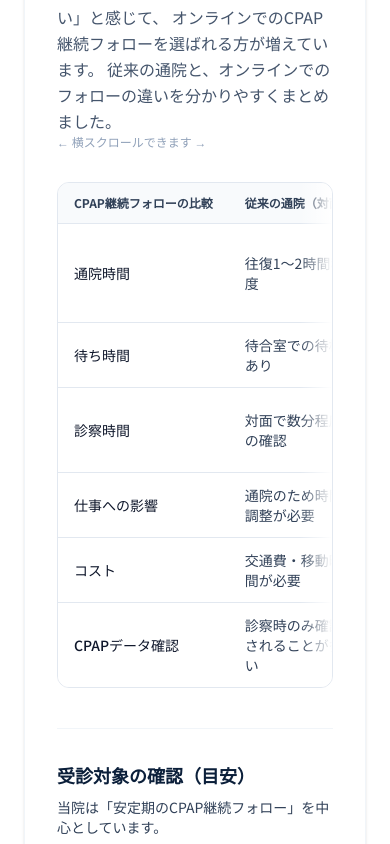
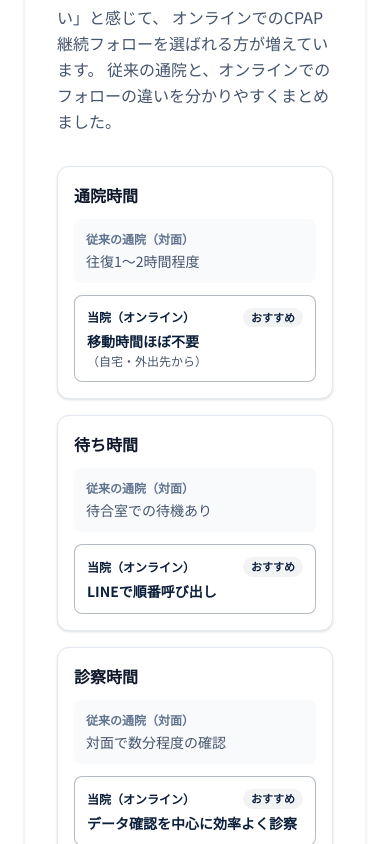
Before and after one commit to mandahan2002/sas-clinic-site, a Next.js app: page / in a window 390 px wide. Shown: the part 3360-4204 px from the top of the page. Built offline with nearby package versions, Linux system fonts and the light colour scheme.

Commit message:
# Update transfer steps section id to transfer-process

```diff
--- a/app/page.tsx
+++ b/app/page.tsx
@@ -240,7 +240,7 @@ export default function Home() {
 
               {/* Internal Links (SEO & Navigation) */}
               <div className="mt-4 hidden md:flex gap-4 text-xs font-medium text-slate-500 underline underline-offset-4">
-                 <a href="#transfer-flow" className="hover:text-slate-800">転院の方はこちら</a>
+                 <a href="#transfer-steps" className="hover:text-slate-800">転院の方はこちら</a>
                  <a href="#faq" className="hover:text-slate-800">よくある質問</a>
               </div>
 
@@ -492,10 +492,70 @@ export default function Home() {
             </p>
 
             {/* 比較表 (New) */}
-            <p className="mb-2 text-xs text-slate-400 md:hidden">
-              ← 横スクロールできます →
-            </p>
-            <div className="mt-8 relative overflow-hidden rounded-xl border border-slate-200 overflow-x-auto">
+
+            {/* Mobile Cards (md:hidden) */}
+            <div className="mt-8 space-y-4 md:hidden">
+              {[
+                {
+                  title: "通院時間",
+                  traditional: "往復1〜2時間程度",
+                  online: "移動時間ほぼ不要",
+                  onlineSub: "（自宅・外出先から）"
+                },
+                {
+                  title: "待ち時間",
+                  traditional: "待合室での待機あり",
+                  online: "LINEで順番呼び出し"
+                },
+                {
+                  title: "診察時間",
+                  traditional: "対面で数分程度の確認",
+                  online: "データ確認を中心に効率よく診察"
+                },
+                {
+                  title: "仕事への影響",
+                  traditional: "通院のため時間調整が必要",
+                  online: "夜間・土曜など柔軟に受診可能"
+                },
+                {
+                  title: "コスト",
+                  traditional: "交通費・移動時間が必要",
+                  online: "移動にかかる費用なし"
+                },
+                {
+                  title: "CPAPデータ確認",
+                  traditional: "診察時のみ確認されることが多い",
+                  online: "毎月データを確認し、変化があればご連絡"
+                }
+              ].map((item, i) => (
+                <div key={i} className="rounded-xl border border-slate-200 bg-white p-4 shadow-sm">
+                  <h3 className="font-bold text-slate-900 mb-3">{item.title}</h3>
+                  <div className="space-y-3">
+                    {/* Traditional */}
+                    <div className="rounded-lg bg-slate-50 p-3 text-sm text-slate-600">
+                      <div className="text-xs font-semibold text-slate-500 mb-1">従来の通院（対面）</div>
+                      <div>{item.traditional}</div>
+                    </div>
+                    {/* Online */}
+                    <div className="rounded-lg bg-white border border-[#0B1F3A]/30 p-3 text-sm relative">
+                      <div className="flex items-center justify-between mb-1">
+                        <div className="text-xs font-semibold text-[#0B1F3A]">当院（オンライン）</div>
+                        <span className="inline-flex rounded-full bg-[#0B1F3A]/5 text-[#0B1F3A] text-[11px] font-semibold px-2 py-0.5">
+                          おすすめ
+                        </span>
+                      </div>
+                      <div className="font-bold text-[#0B1F3A]">
+                        {item.online}
+                        {item.onlineSub && <span className="block text-xs font-normal text-slate-600 mt-0.5">{item.onlineSub}</span>}
+                      </div>
+                    </div>
+                  </div>
+                </div>
+              ))}
+            </div>
+
+            {/* Desktop Table (hidden md:block) */}
+            <div className="mt-8 hidden md:block relative overflow-hidden rounded-xl border border-slate-200 overflow-x-auto">
               <table className="min-w-full text-sm text-left text-slate-700">
                 <thead className="bg-slate-50 text-xs text-slate-700 font-semibold border-b border-slate-200">
                   <tr>
@@ -540,7 +600,6 @@ export default function Home() {
                   </tr>
                 </tbody>
               </table>
-              <div className="pointer-events-none absolute right-0 top-0 h-full w-8 bg-gradient-to-l from-white to-transparent md:hidden" />
             </div>
 
             {/* Eligibility Check (Integrated here) */}
@@ -576,8 +635,8 @@ export default function Home() {
           <div className="mt-8 grid gap-6 md:grid-cols-3">
             <div className="rounded-2xl border border-slate-100 bg-white p-6 shadow-sm">
               <div className="flex items-center gap-3 mb-4">
-                <div className="bg-blue-50 p-2 rounded-lg text-[#0B1F3A]">
-                  <svg xmlns="http://www.w3.org/2000/svg" fill="none" viewBox="0 0 24 24" strokeWidth={1.5} stroke="currentColor" className="w-6 h-6">
+                <div className="bg-blue-50 p-2.5 rounded-full text-[#0B1F3A]">
+                  <svg xmlns="http://www.w3.org/2000/svg" fill="none" viewBox="0 0 24 24" strokeWidth={1.5} stroke="currentColor" className="w-5 h-5">
                     <path strokeLinecap="round" strokeLinejoin="round" d="M19.5 14.25v-2.625a3.375 3.375 0 00-3.375-3.375h-1.5A1.125 1.125 0 0113.5 7.125v-1.5a3.375 3.375 0 00-3.375-3.375H8.25m2.25 0H5.625c-.621 0-1.125.504-1.125 1.125v17.25c0 .621.504 1.125 1.125 1.125h12.75c.621 0 1.125-.504 1.125-1.125V11.25a9 9 0 00-9-9z" />
                   </svg>
                 </div>
@@ -591,8 +650,8 @@ export default function Home() {
 
             <div className="rounded-2xl border border-slate-100 bg-white p-6 shadow-sm">
               <div className="flex items-center gap-3 mb-4">
-                <div className="bg-blue-50 p-2 rounded-lg text-[#0B1F3A]">
-                  <svg xmlns="http://www.w3.org/2000/svg" fill="none" viewBox="0 0 24 24" strokeWidth={1.5} stroke="currentColor" className="w-6 h-6">
+                <div className="bg-blue-50 p-2.5 rounded-full text-[#0B1F3A]">
+                  <svg xmlns="http://www.w3.org/2000/svg" fill="none" viewBox="0 0 24 24" strokeWidth={1.5} stroke="currentColor" className="w-5 h-5">
                     <path strokeLinecap="round" strokeLinejoin="round" d="M6.75 3v2.25M17.25 3v2.25M3 18.75V7.5a2.25 2.25 0 012.25-2.25h13.5A2.25 2.25 0 0121 7.5v11.25m-18 0h18M5.25 12h13.5h-13.5zm1.5 8.625a1.125 1.125 0 100-2.25 1.125 1.125 0 000 2.25z" />
                   </svg>
                 </div>
@@ -606,8 +665,8 @@ export default function Home() {
 
             <div className="rounded-2xl border border-slate-100 bg-white p-6 shadow-sm">
               <div className="flex items-center gap-3 mb-4">
-                <div className="bg-blue-50 p-2 rounded-lg text-[#0B1F3A]">
-                  <svg xmlns="http://www.w3.org/2000/svg" fill="none" viewBox="0 0 24 24" strokeWidth={1.5} stroke="currentColor" className="w-6 h-6">
+                <div className="bg-blue-50 p-2.5 rounded-full text-[#0B1F3A]">
+                  <svg xmlns="http://www.w3.org/2000/svg" fill="none" viewBox="0 0 24 24" strokeWidth={1.5} stroke="currentColor" className="w-5 h-5">
                     <path strokeLinecap="round" strokeLinejoin="round" d="M12 9v3.75m-9.303 3.376c-.866 1.5.217 3.374 1.948 3.374h14.71c1.73 0 2.813-1.874 1.948-3.374L13.949 3.378c-.866-1.5-3.032-1.5-3.898 0L2.697 16.126zM12 15.75h.007v.008H12v-.008z" />
                   </svg>
                 </div>
@@ -617,6 +676,26 @@ export default function Home() {
                 オンライン診療の限界を理解し、無理な継続は行いません。
                 症状が不安定な場合や詳細な検査が必要な場合は、速やかに適切な対面医療機関をご案内します。
               </p>
+            </div>
+          </div>
+
+          <div className="mt-8 rounded-2xl border border-slate-100 bg-[#F8FAFC] p-6">
+            <div className="flex items-start gap-4">
+              <div className="bg-blue-50 p-2.5 rounded-full text-[#0B1F3A] shrink-0">
+                <svg xmlns="http://www.w3.org/2000/svg" fill="none" viewBox="0 0 24 24" strokeWidth={1.5} stroke="currentColor" className="w-5 h-5">
+                  <path strokeLinecap="round" strokeLinejoin="round" d="M9 12.75L11.25 15 15 9.75M21 12a9 9 0 11-18 0 9 9 0 0118 0z" />
+                </svg>
+              </div>
+              <div>
+                <span className="inline-flex items-center rounded-full bg-[#0B1F3A]/5 text-[#0B1F3A] text-xs font-semibold px-3 py-1 mb-2">
+                  医療法・オンライン診療指針に配慮
+                </span>
+                <p className="text-sm leading-relaxed text-slate-600">
+                  オンライン診療は、厚生労働省の指針に基づき運用しています。<br className="hidden md:inline" />
+                  医療広告ガイドラインおよび関連法令を遵守し、<br className="hidden md:inline" />
+                  安全性と透明性を重視した診療体制を整えています。
+                </p>
+              </div>
             </div>
           </div>
         </div>
@@ -687,7 +766,7 @@ export default function Home() {
         </div>
       </section>
 
-      <section id="transfer-flow" className="border-t border-slate-100 bg-[#F4F7FA] scroll-mt-24">
+      <section id="transfer-steps" className="border-t border-slate-100 bg-[#F4F7FA] scroll-mt-24">
         <div className="mx-auto max-w-5xl px-6 py-14">
           <h2 className="text-2xl font-bold text-[#0B1F3A]">CPAPの転院をご検討の方へ</h2>
           <p className="mt-4 text-sm leading-relaxed text-slate-700 md:text-base">
@@ -825,8 +904,8 @@ export default function Home() {
 
             {/* STEP 1 */}
             <div className="relative bg-white rounded-2xl border border-slate-100 p-6 shadow-sm flex flex-col items-center text-center h-full">
-              <div className="w-12 h-12 rounded-full bg-[#0B1F3A]/5 flex items-center justify-center mb-4 text-[#0B1F3A] mx-auto">
-                <svg xmlns="http://www.w3.org/2000/svg" fill="none" viewBox="0 0 24 24" strokeWidth={1.5} stroke="currentColor" className="w-6 h-6">
+              <div className="bg-blue-50 p-2.5 rounded-full text-[#0B1F3A] mx-auto mb-4 w-fit">
+                <svg xmlns="http://www.w3.org/2000/svg" fill="none" viewBox="0 0 24 24" strokeWidth={1.5} stroke="currentColor" className="w-5 h-5">
                   <path strokeLinecap="round" strokeLinejoin="round" d="M6.75 3v2.25M17.25 3v2.25M3 18.75V7.5a2.25 2.25 0 012.25-2.25h13.5A2.25 2.25 0 0121 7.5v11.25m-18 0h18M5.25 12h13.5h-13.5zm1.5 8.625a1.125 1.125 0 100-2.25 1.125 1.125 0 000 2.25z" />
                 </svg>
               </div>
@@ -839,8 +918,8 @@ export default function Home() {
 
             {/* STEP 2 */}
             <div className="relative bg-white rounded-2xl border border-slate-100 p-6 shadow-sm flex flex-col items-center text-center h-full">
-              <div className="w-12 h-12 rounded-full bg-[#0B1F3A]/5 flex items-center justify-center mb-4 text-[#0B1F3A] mx-auto">
-                <svg xmlns="http://www.w3.org/2000/svg" fill="none" viewBox="0 0 24 24" strokeWidth={1.5} stroke="currentColor" className="w-6 h-6">
+              <div className="bg-blue-50 p-2.5 rounded-full text-[#0B1F3A] mx-auto mb-4 w-fit">
+                <svg xmlns="http://www.w3.org/2000/svg" fill="none" viewBox="0 0 24 24" strokeWidth={1.5} stroke="currentColor" className="w-5 h-5">
                   <path strokeLinecap="round" strokeLinejoin="round" d="M19.5 14.25v-2.625a3.375 3.375 0 00-3.375-3.375h-1.5A1.125 1.125 0 0113.5 7.125v-1.5a3.375 3.375 0 00-3.375-3.375H8.25m2.25 0H5.625c-.621 0-1.125.504-1.125 1.125v17.25c0 .621.504 1.125 1.125 1.125h12.75c.621 0 1.125-.504 1.125-1.125V11.25a9 9 0 00-9-9z" />
                 </svg>
               </div>
@@ -853,8 +932,8 @@ export default function Home() {
 
             {/* STEP 3 */}
             <div className="relative bg-white rounded-2xl border border-slate-100 p-6 shadow-sm flex flex-col items-center text-center h-full">
-              <div className="w-12 h-12 rounded-full bg-[#0B1F3A]/5 flex items-center justify-center mb-4 text-[#0B1F3A] mx-auto">
-                <svg xmlns="http://www.w3.org/2000/svg" fill="none" viewBox="0 0 24 24" strokeWidth={1.5} stroke="currentColor" className="w-6 h-6">
+              <div className="bg-blue-50 p-2.5 rounded-full text-[#0B1F3A] mx-auto mb-4 w-fit">
+                <svg xmlns="http://www.w3.org/2000/svg" fill="none" viewBox="0 0 24 24" strokeWidth={1.5} stroke="currentColor" className="w-5 h-5">
                   <path strokeLinecap="round" strokeLinejoin="round" d="M15.75 6a3.75 3.75 0 11-7.5 0 3.75 3.75 0 017.5 0zM4.501 20.118a7.5 7.5 0 0114.998 0A17.933 17.933 0 0112 21.75c-2.676 0-5.216-.584-7.499-1.632z" />
                 </svg>
               </div>
@@ -867,8 +946,8 @@ export default function Home() {
 
             {/* STEP 4 */}
             <div className="relative bg-white rounded-2xl border border-slate-100 p-6 shadow-sm flex flex-col items-center text-center h-full">
-              <div className="w-12 h-12 rounded-full bg-[#0B1F3A]/5 flex items-center justify-center mb-4 text-[#0B1F3A] mx-auto">
-                <svg xmlns="http://www.w3.org/2000/svg" fill="none" viewBox="0 0 24 24" strokeWidth={1.5} stroke="currentColor" className="w-6 h-6">
+              <div className="bg-blue-50 p-2.5 rounded-full text-[#0B1F3A] mx-auto mb-4 w-fit">
+                <svg xmlns="http://www.w3.org/2000/svg" fill="none" viewBox="0 0 24 24" strokeWidth={1.5} stroke="currentColor" className="w-5 h-5">
                   <path strokeLinecap="round" strokeLinejoin="round" d="M9 12.75L11.25 15 15 9.75M21 12c0 1.268-.63 2.39-1.593 3.068a3.745 3.745 0 01-1.043 3.296 3.745 3.745 0 01-3.296 1.043A3.745 3.745 0 0112 21c-1.268 0-2.39-.63-3.068-1.593a3.746 3.746 0 01-3.296-1.043 3.745 3.745 0 01-1.043-3.296A3.745 3.745 0 013 12c0-1.268.63-2.39 1.593-3.068a3.745 3.745 0 011.043-3.296 3.746 3.746 0 013.296-1.043A3.746 3.746 0 0112 3c1.268 0 2.39.63 3.068 1.593a3.746 3.746 0 013.296 1.043 3.746 3.746 0 011.043 3.296A3.745 3.745 0 0121 12z" />
                 </svg>
               </div>
@@ -883,7 +962,7 @@ export default function Home() {
       </section>
 
       {/* H2: CPAP転院の流れ */}
-      <section id="transfer-steps" className="bg-slate-50 border-y border-slate-100 scroll-mt-24">
+      <section id="transfer-process" className="bg-slate-50 border-y border-slate-100 scroll-mt-24">
         <div className="mx-auto max-w-5xl px-6 py-14">
           <h2 className="text-2xl font-semibold text-[#0B1F3A]">
             CPAP転院の流れ
```
